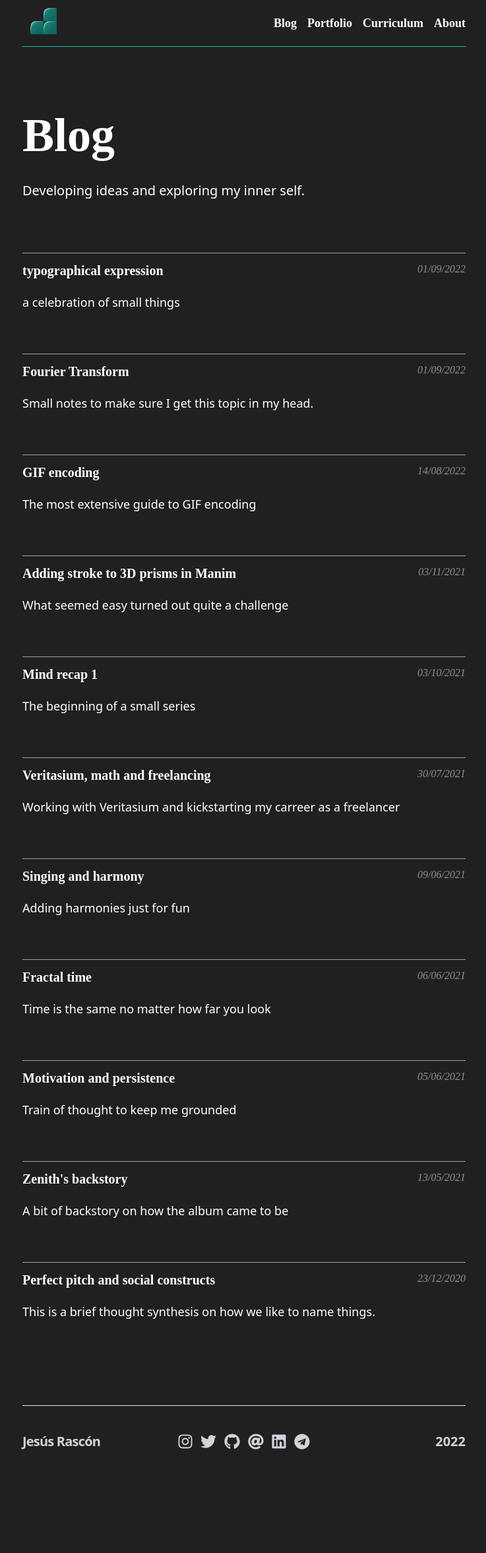
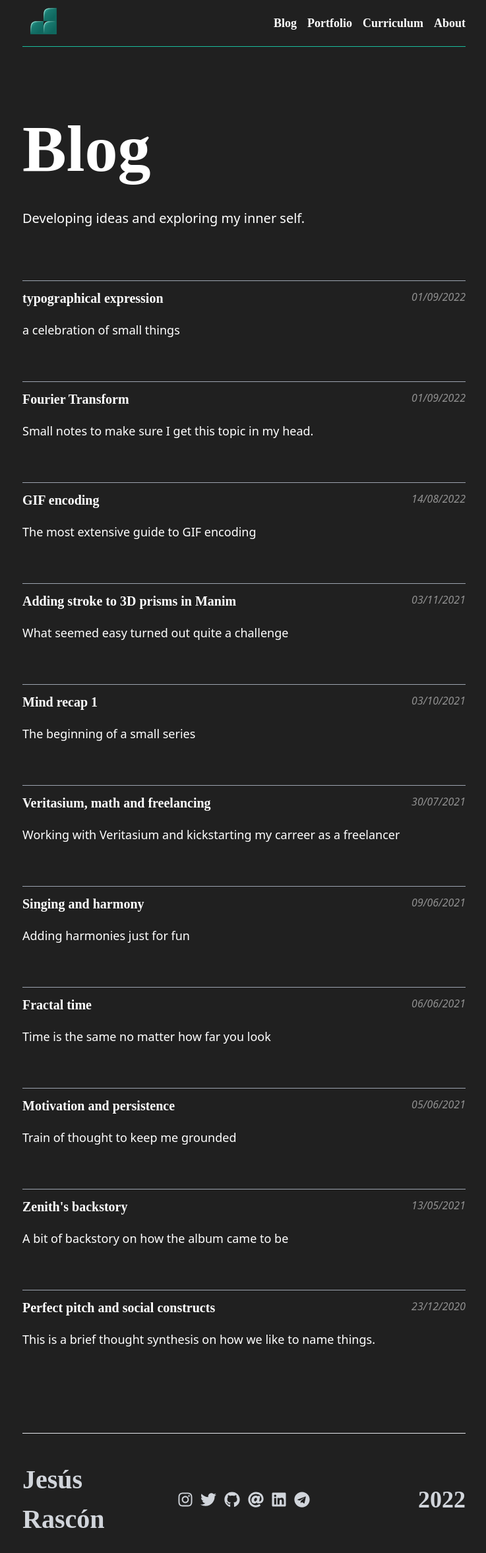
Before and after one commit to jesi-rgb/old.jesirgb.com, a Next.js app: page /blog in a window 1280 px wide. Shown: the top 2354 px of the page at 66% size, without its empty margins (270-1007 px from the left). Before the commit the page ends 2239 px from the top, so only its background shows below. Built offline with nearby package versions, Linux system fonts and the light colour scheme; a web font is replaced by a local one.

Commit message:
more little stupid things

```diff
--- a/components/Date.js
+++ b/components/Date.js
@@ -1,5 +1,5 @@
 export default function Date({ date }) {
   return (
-    <div className="italic text-white text-opacity-50 font-display">{date}</div>
+    <div className="italic text-white text-opacity-50 font-sans">{date}</div>
   );
 }
--- a/components/Footer.js
+++ b/components/Footer.js
@@ -20,7 +20,7 @@ export default function Footer() {
     <footer className="border-t border-gray-200 text-gray-300 mt-32">
       <div className="py-8 space-y-9 md:space-y-0 md:py-10 flex flex-col md:flex-row items-center">
         <Link href="/">
-          <a className="text-xl mb-2 md:my-0 md:w-2/6 font-bold tracking-tighter leading-tight text-left">
+          <a className="text-5xl mb-2 md:my-0 md:w-2/6 font-semibold font-display text-left">
             <h3>Jesús Rascón</h3>
           </a>
         </Link>
@@ -78,7 +78,7 @@ export default function Footer() {
             </a>
           </Link>
         </div>
-        <div className="text-2xl font-bold md:text-xl my-3 md:w-2/6 md:my-0 text-right">
+        <div className="text-4xl font-bold font-display my-3 md:w-2/6 md:my-0 text-right">
           {new Date().getFullYear()}
         </div>
       </div>
--- a/pages/blog/index.js
+++ b/pages/blog/index.js
@@ -11,7 +11,7 @@ export default function Blog({ slugs }) {
         <title>Blogpost</title>
       </Head>
       <Layout>
-        <div className="text-6xl xl:text-7xl font-bold font-display text-white">
+        <div className="text-8xl font-bold font-display text-white">
           Blog
         </div>
         <div className="text-white text-xl font-blogpost text-left my-4 mb-20">
--- a/pages/portfolio/index.js
+++ b/pages/portfolio/index.js
@@ -272,15 +272,15 @@ export default function Blog() {
         <title>Portfolio</title>
       </Head>
       <Layout>
-        <div className="text-lg xl:text-xl xl:mx-auto xl:max-w-4xl">
+        <div>
           <div
             id="portfolio"
-            className="text-6xl font-display xl:text-7xl font-bold text-white xl:mx-auto xl:max-w-full"
+            className="text-8xl font-display text-white font-bold"
           >
             Portfolio
           </div>
 
-          <div className="text-gray-400 text-xl font-sans text-left mt-10 mb-20">
+          <div className="text-white text-xl font-sans text-left mb-20">
             Take a peek at some of the works I've done so far! Don't be shy,
             everything is a link.
           </div>
```
